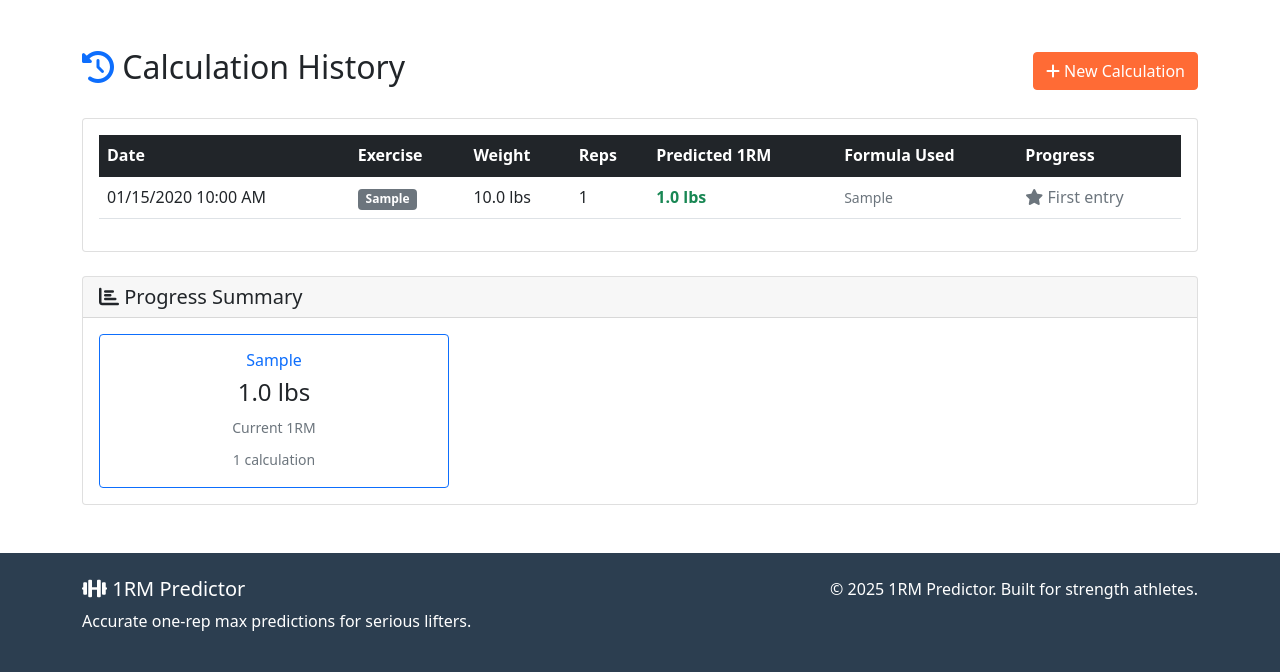
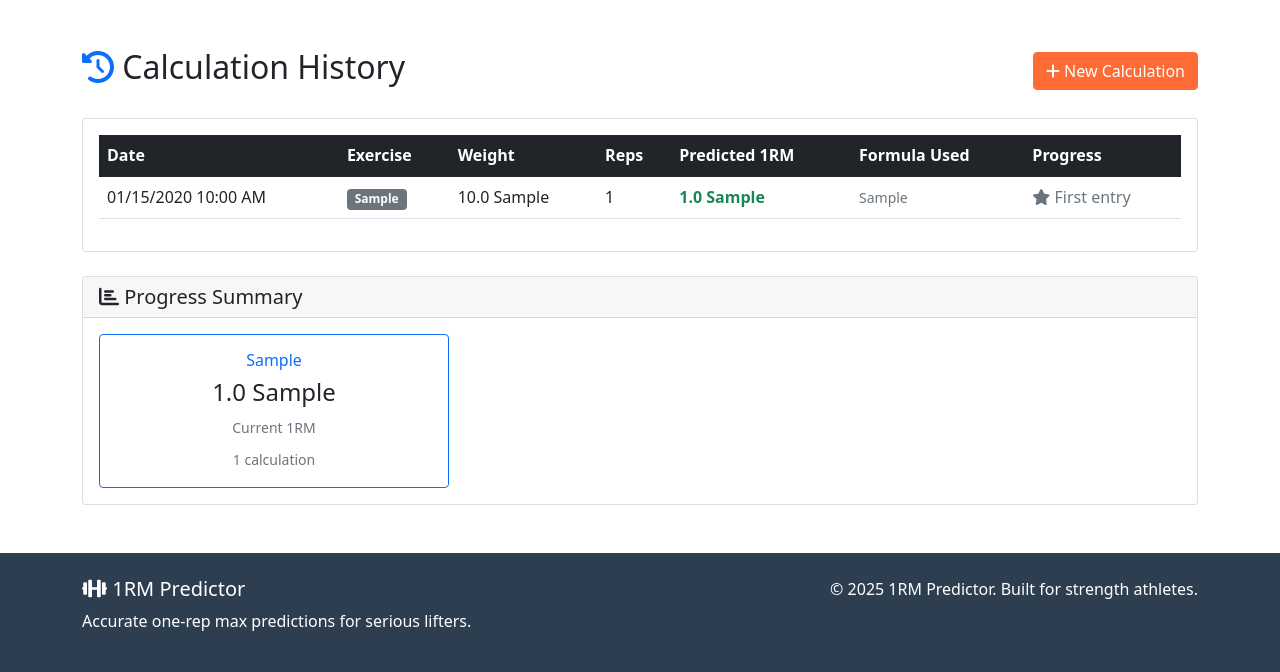
Before and after one commit to daleconaghan/1rm-predictor-saas, a Flask app: page /history in a window 1280 px wide. Shown: the part 56-728 px from the top of the page. Run offline with Flask 3, Linux system fonts and the light colour scheme; a user stored in the database is signed in; tables that the repository leaves empty hold one stand-in row (values such as "Sample post"); some libraries are stand-ins or nearby versions.

Commit message:
Fix unit display bug - show kg/lbs correctly in dashboard and history
- Add weight_unit field to OneRMCalculation model
- Store weight_unit when saving calculations
- Update dashboard.html to display correct units for weight and 1RM
- Update history.html to show proper units throughout
- Add weight_unit migration to safe-migrate route
- Fix bug where kg inputs showed as lbs in results

🤖 Generated with [Claude Code](https://claude.ai/code)

Co-Authored-By: Claude <noreply@anthropic.com>

```diff
--- a/app.py
+++ b/app.py
@@ -122,6 +122,7 @@ class OneRMCalculation(db.Model):
     reps = db.Column(db.Integer, nullable=False)
     calculated_1rm = db.Column(db.Float, nullable=False)
     formula_used = db.Column(db.String(50), nullable=False)
+    weight_unit = db.Column(db.String(10), default='lbs')
     created_at = db.Column(db.DateTime, default=datetime.utcnow)
 
 @login_manager.user_loader
@@ -532,7 +533,8 @@ def calculate():
             weight=weight,
             reps=reps,
             calculated_1rm=average_1rm_display,
-            formula_used='average'
+            formula_used='average',
+            weight_unit=weight_unit
         )
         db.session.add(calculation)
 
@@ -663,9 +665,15 @@ def safe_migrate():
             except:
                 pass
 
+            # Add weight_unit field to calculations table
+            try:
+                connection.execute(db.text('ALTER TABLE "one_rmcalculation" ADD COLUMN weight_unit VARCHAR(10) DEFAULT \'lbs\';'))
+            except:
+                pass
+
             connection.commit()
 
-        return "✅ Safe migration complete! New subscription fields added."
+        return "✅ Safe migration complete! New subscription and weight unit fields added."
     except Exception as e:
         return f"❌ Safe migration failed: {e}"
 
--- a/templates/history.html
+++ b/templates/history.html
@@ -38,10 +38,10 @@
                             <td>
                                 <span class="badge bg-secondary">{{ calc.exercise.replace('_', ' ').title() }}</span>
                             </td>
-                            <td>{{ calc.weight }} lbs</td>
+                            <td>{{ calc.weight }} {{ calc.weight_unit|default('lbs') }}</td>
                             <td>{{ calc.reps }}</td>
                             <td>
-                                <strong class="text-success">{{ calc.calculated_1rm }} lbs</strong>
+                                <strong class="text-success">{{ calc.calculated_1rm }} {{ calc.weight_unit|default('lbs') }}</strong>
                             </td>
                             <td>
                                 <small class="text-muted">{{ calc.formula_used.title() }}</small>
@@ -54,11 +54,11 @@
                                     {% set diff = calc.calculated_1rm - prev_calc.calculated_1rm %}
                                     {% if diff > 0 %}
                                         <span class="text-success">
-                                            <i class="fas fa-arrow-up"></i> +{{ diff|round(1) }} lbs
+                                            <i class="fas fa-arrow-up"></i> +{{ diff|round(1) }} {{ calc.weight_unit|default('lbs') }}
                                         </span>
                                     {% elif diff < 0 %}
                                         <span class="text-danger">
-                                            <i class="fas fa-arrow-down"></i> {{ diff|round(1) }} lbs
+                                            <i class="fas fa-arrow-down"></i> {{ diff|round(1) }} {{ calc.weight_unit|default('lbs') }}
                                         </span>
                                     {% else %}
                                         <span class="text-muted">
@@ -99,19 +99,19 @@
                                 <div class="card border-primary">
                                     <div class="card-body text-center">
                                         <h6 class="text-primary">{{ exercise.replace('_', ' ').title() }}</h6>
-                                        <h4>{{ latest.calculated_1rm }} lbs</h4>
+                                        <h4>{{ latest.calculated_1rm }} {{ latest.weight_unit|default('lbs') }}</h4>
                                         <small class="text-muted">Current 1RM</small>
 
                                         {% if improvement > 0 %}
                                         <div class="mt-2">
                                             <span class="badge bg-success">
-                                                <i class="fas fa-arrow-up"></i> +{{ improvement|round(1) }} lbs total
+                                                <i class="fas fa-arrow-up"></i> +{{ improvement|round(1) }} {{ latest.weight_unit|default('lbs') }} total
                                             </span>
                                         </div>
                                         {% elif improvement < 0 %}
                                         <div class="mt-2">
                                             <span class="badge bg-danger">
-                                                <i class="fas fa-arrow-down"></i> {{ improvement|round(1) }} lbs total
+                                                <i class="fas fa-arrow-down"></i> {{ improvement|round(1) }} {{ latest.weight_unit|default('lbs') }} total
                                             </span>
                                         </div>
                                         {% endif %}
```
Also changed, not shown: templates/dashboard.html (+8 -4 lines).
